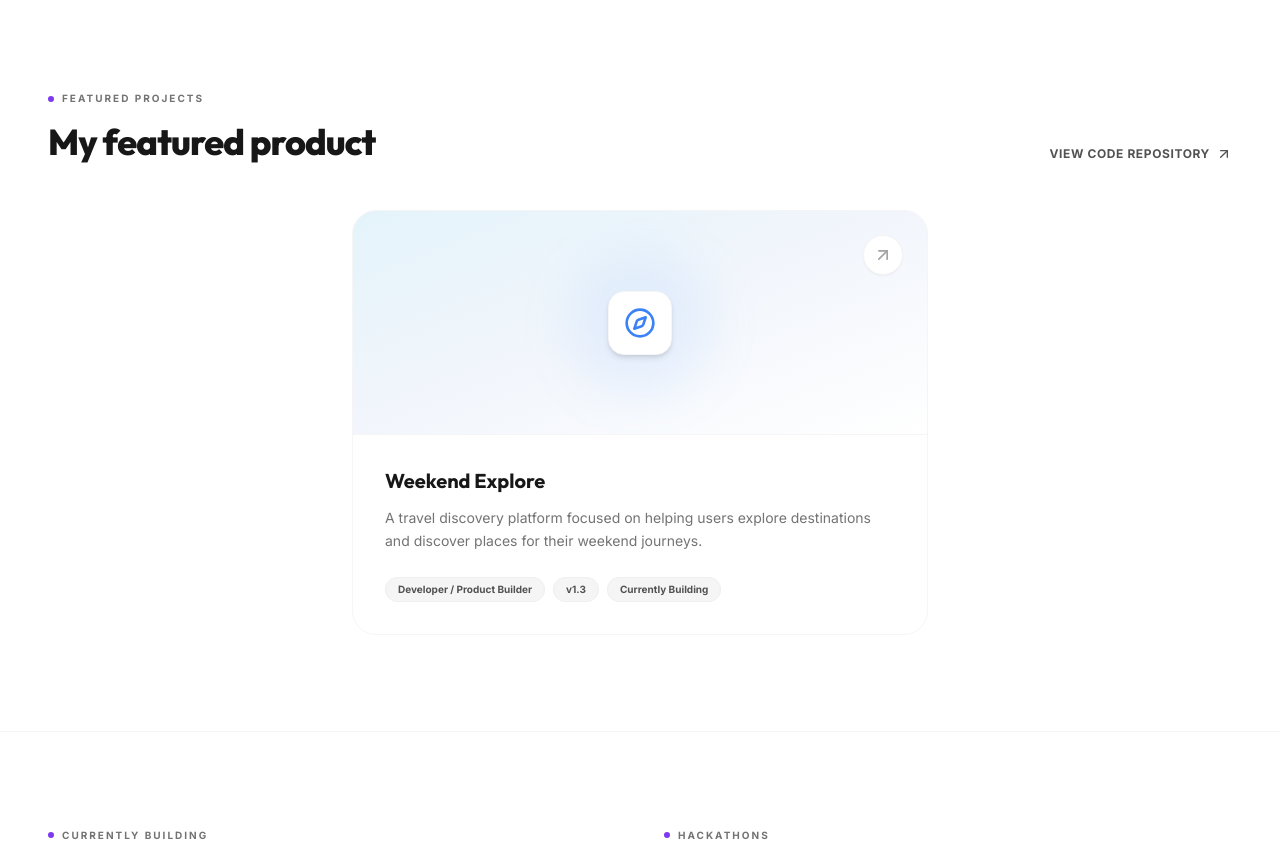
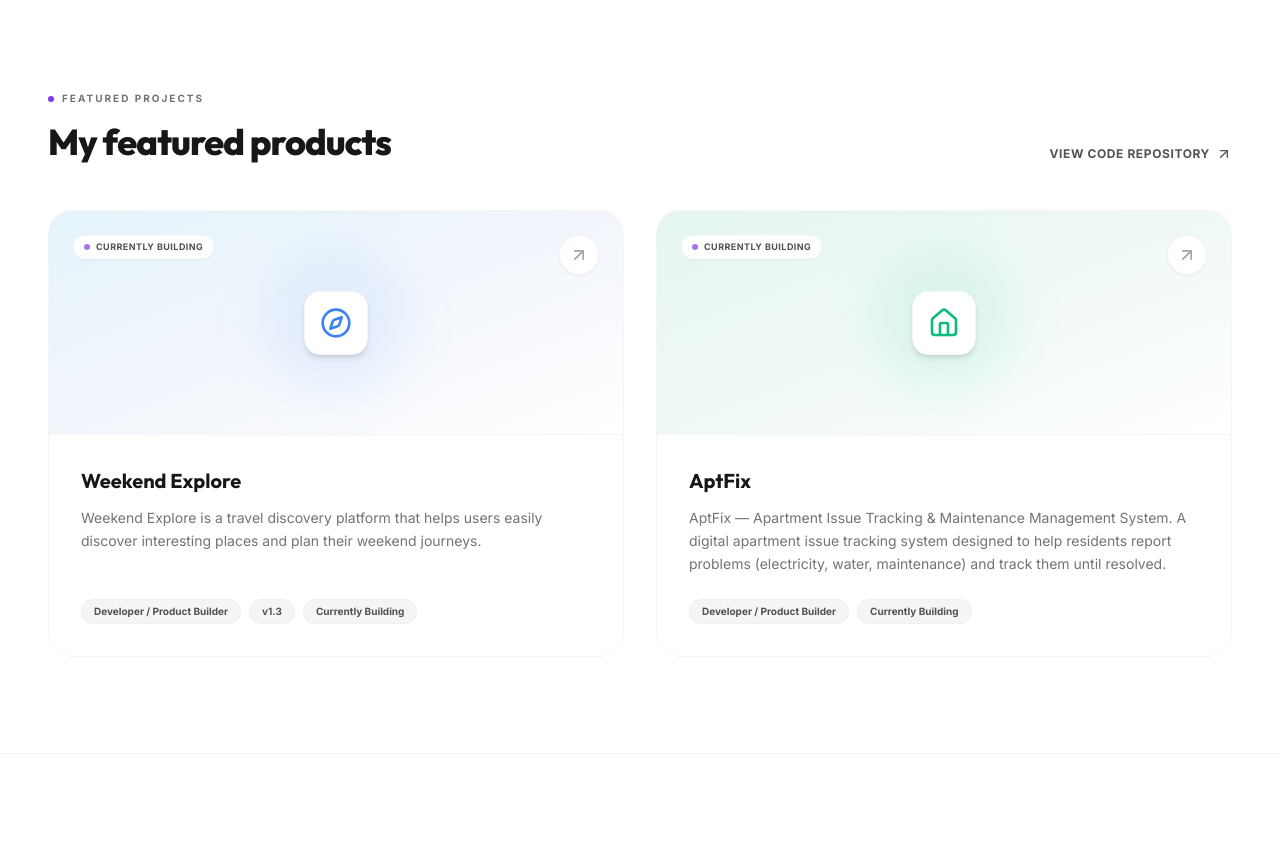
Before and after one commit to hfiuyewiug/gowtham.13, a React (Vite) app: page / in a window 1280 px wide. Shown: the part 1820-2671 px from the top of the page. Built offline with nearby package versions, Linux system fonts and the light colour scheme.

Commit message:
Add AptFix product card side-by-side with Weekend Explore, including Currently Building status badges

```diff
--- a/src/components/FeaturedProjects.jsx
+++ b/src/components/FeaturedProjects.jsx
@@ -1,19 +1,30 @@
 import React from 'react';
 import { motion } from 'framer-motion';
-import { ArrowUpRight, Compass } from 'lucide-react';
+import { ArrowUpRight, Compass, Home } from 'lucide-react';
 
 const Projects = () => {
   const projectsData = [
     {
       id: 1,
       title: "Weekend Explore",
-      description: "A travel discovery platform focused on helping users explore destinations and discover places for their weekend journeys.",
+      description: "Weekend Explore is a travel discovery platform that helps users easily discover interesting places and plan their weekend journeys.",
       tags: ["Developer / Product Builder", "v1.3", "Currently Building"],
       color: "from-sky-500/10 via-blue-500/5 to-white",
       icon: Compass,
       iconColor: "text-blue-500",
       bgGlow: "bg-blue-400/10",
       link: "https://weekend-explore.vercel.app/"
+    },
+    {
+      id: 2,
+      title: "AptFix",
+      description: "AptFix — Apartment Issue Tracking & Maintenance Management System. A digital apartment issue tracking system designed to help residents report problems (electricity, water, maintenance) and track them until resolved.",
+      tags: ["Developer / Product Builder", "Currently Building"],
+      color: "from-emerald-500/10 via-teal-500/5 to-white",
+      icon: Home,
+      iconColor: "text-emerald-500",
+      bgGlow: "bg-emerald-400/10",
+      link: "https://github.com/hfiuyewiug/gowtham.13"
     }
   ];
 
@@ -29,7 +40,7 @@ const Projects = () => {
               <span className="text-[10px] font-bold tracking-[0.2em] uppercase text-neutral-500">Featured Projects</span>
             </div>
             <h2 className="text-3xl md:text-4xl font-extrabold tracking-tight text-neutral-900">
-              My featured product
+              My featured products
             </h2>
           </div>
 
@@ -44,8 +55,8 @@ const Projects = () => {
           </a>
         </div>
 
-        {/* Projects Grid (Centered single card) */}
-        <div className="max-w-xl mx-auto">
+        {/* Projects Grid */}
+        <div className="grid grid-cols-1 md:grid-cols-2 gap-8">
           {projectsData.map((project, idx) => (
             <motion.div
               key={project.id}
@@ -55,12 +66,18 @@ const Projects = () => {
               transition={{ duration: 0.6, delay: idx * 0.1 }}
               className="group rounded-3xl border border-neutral-100 bg-neutral-50/50 overflow-hidden hover:border-neutral-200 transition-all duration-300 hover:shadow-xl hover:shadow-neutral-900/[0.02]"
             >
-              <a href={project.link} target="_blank" rel="noreferrer" className="block">
+              <a href={project.link} target="_blank" rel="noreferrer" className="block h-full flex flex-col">
                 {/* Card Header Illustration */}
                 <div className={`h-48 md:h-56 bg-gradient-to-br ${project.color} flex items-center justify-center relative overflow-hidden border-b border-neutral-100`}>
 
                   {/* Decorative background shape */}
                   <div className={`absolute w-36 h-36 rounded-full ${project.bgGlow} filter blur-xl group-hover:scale-110 transition-transform duration-500`}></div>
+
+                  {/* Status Badge */}
+                  <div className="absolute top-6 left-6 flex items-center gap-1.5 px-2.5 py-1 rounded-full bg-white/90 backdrop-blur-sm border border-neutral-100/50 shadow-sm z-20">
+                    <span className="w-1.5 h-1.5 rounded-full bg-violet-600 animate-pulse"></span>
+                    <span className="text-[9px] font-bold uppercase tracking-wider text-neutral-600">Currently Building</span>
+                  </div>
 
                   {/* Icon Container */}
                   <div className="w-16 h-16 rounded-2xl bg-white flex items-center justify-center shadow-md border border-neutral-100 z-10 group-hover:scale-105 transition-transform duration-300">
@@ -68,19 +85,21 @@ const Projects = () => {
                   </div>
 
                   {/* Diagonal Arrow Overlay */}
-                  <div className="absolute top-6 right-6 w-10 h-10 rounded-full bg-white border border-neutral-100 flex items-center justify-center text-neutral-400 group-hover:text-neutral-900 group-hover:border-neutral-300 shadow-sm transition-all duration-300">
+                  <div className="absolute top-6 right-6 w-10 h-10 rounded-full bg-white border border-neutral-100 flex items-center justify-center text-neutral-400 group-hover:text-neutral-900 group-hover:border-neutral-300 shadow-sm transition-all duration-300 z-20">
                     <ArrowUpRight className="w-5 h-5" />
                   </div>
                 </div>
 
                 {/* Card Body */}
-                <div className="p-6 md:p-8 bg-white">
+                <div className="p-6 md:p-8 bg-white flex-1 flex flex-col justify-between">
+                  <div>
                     <h3 className="text-xl font-bold text-neutral-900 mb-3 group-hover:text-violet-600 transition-colors duration-200">
                       {project.title}
                     </h3>
                     <p className="text-sm text-neutral-500 font-normal leading-relaxed mb-6">
                       {project.description}
                     </p>
+                  </div>
 
                   {/* Tech Badges */}
                   <div className="flex flex-wrap gap-2">
--- a/src/components/Hero.jsx
+++ b/src/components/Hero.jsx
@@ -46,7 +46,7 @@ const Hero = () => {
     { value: "7", label: "Core Technical Skills", icon: Code2 },
     { value: "2", label: "Hackathons Participated", icon: Users },
     { value: "3", label: "Weekend Explore Versions", icon: Trophy },
-    { value: "1", label: "Product Currently Building", icon: Briefcase }
+    { value: "2", label: "Products Currently Building", icon: Briefcase }
   ];
 
   const technologies = [
```
Lines whose indentation alone changed are shown as unchanged.
